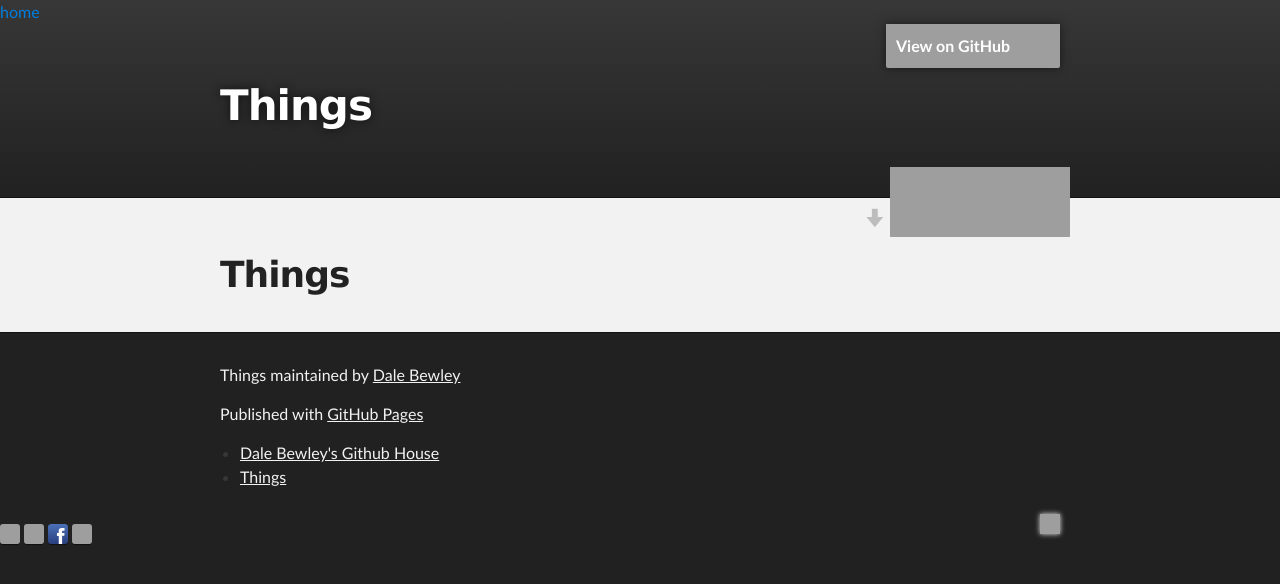
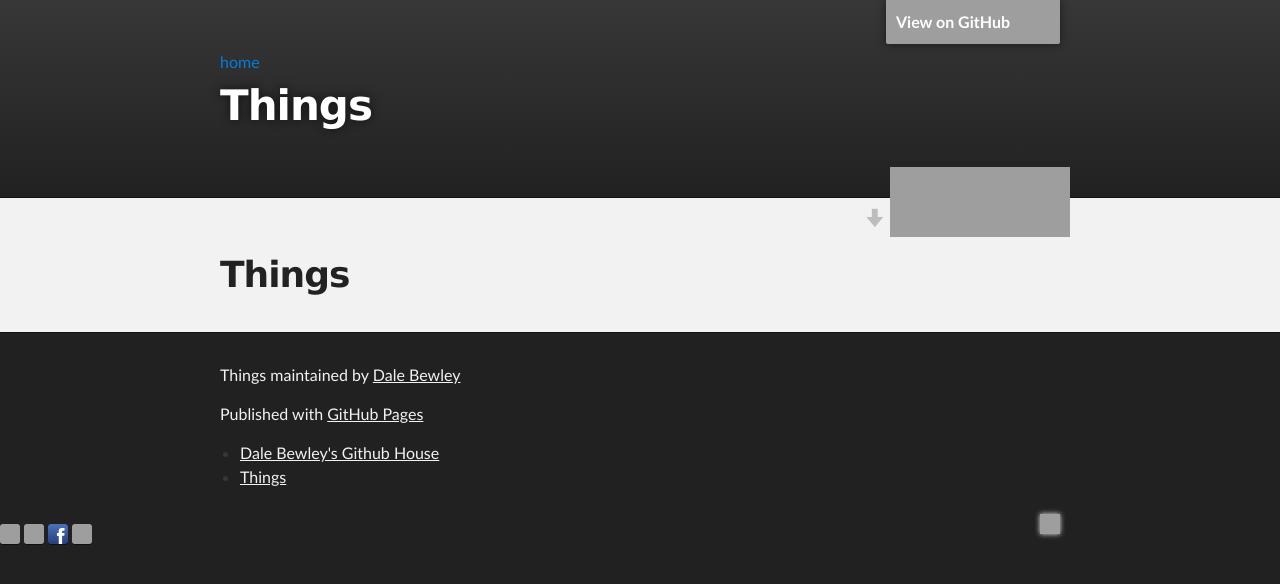
Before and after one commit to dlbewley/dlbewley.github.io, a Jekyll site: the page built from things.html, in a window 1280 px wide. Shown: the top 584 px of the page. Built offline with Jekyll 4.4.1, drawn with Linux system fonts in a browser that asks for light colours; the repository's description, which GitHub fills in, is left out; some of the changed lines change nothing that is shown; grey boxes are pictures that could not be loaded.

Commit message:
KRU2AycvPa71ei2E9BVO

```diff
--- a/_includes/header_slate.html
+++ b/_includes/header_slate.html
@@ -1,9 +1,9 @@
     <!-- HEADER -->
     <div id="header_wrap" class="outer">
-    <a href="/">home</a>
         <header class="inner">
           <!-- <a id="owner_link"    href="{{ site.github.owner_url }}">{{site.github.owner_name}}</a> -->
           <a id="forkme_banner" href="{{ site.github.repository_url }}">View on GitHub</a>
+          <a href="/">home</a>
           <h1 id="project_title"  >{% if page.title %}{{ page.title }}{% endif %} {{ project_title }}  </h1>
           <h2 id="project_tagline">{{ project_tagline }}</h2>
             <section id="downloads">
```
